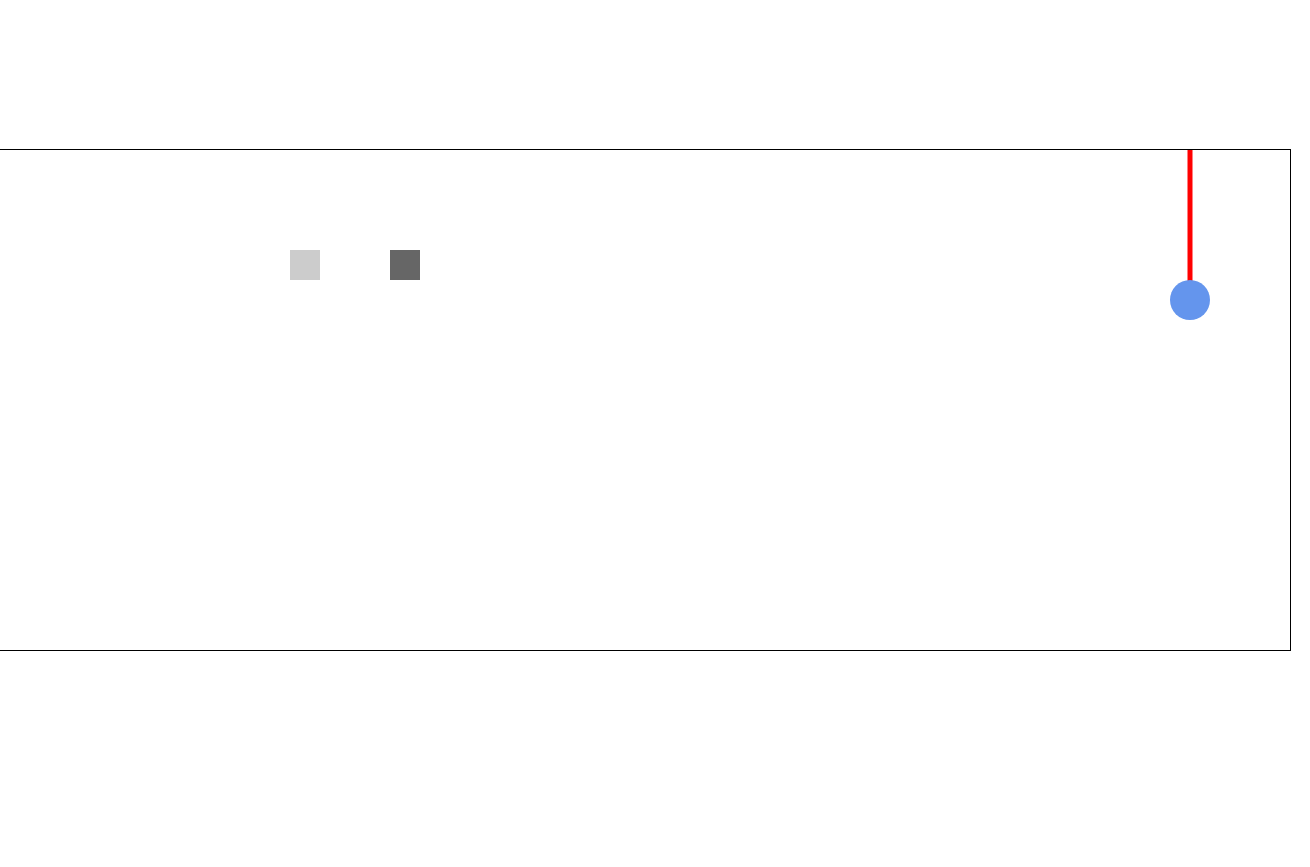
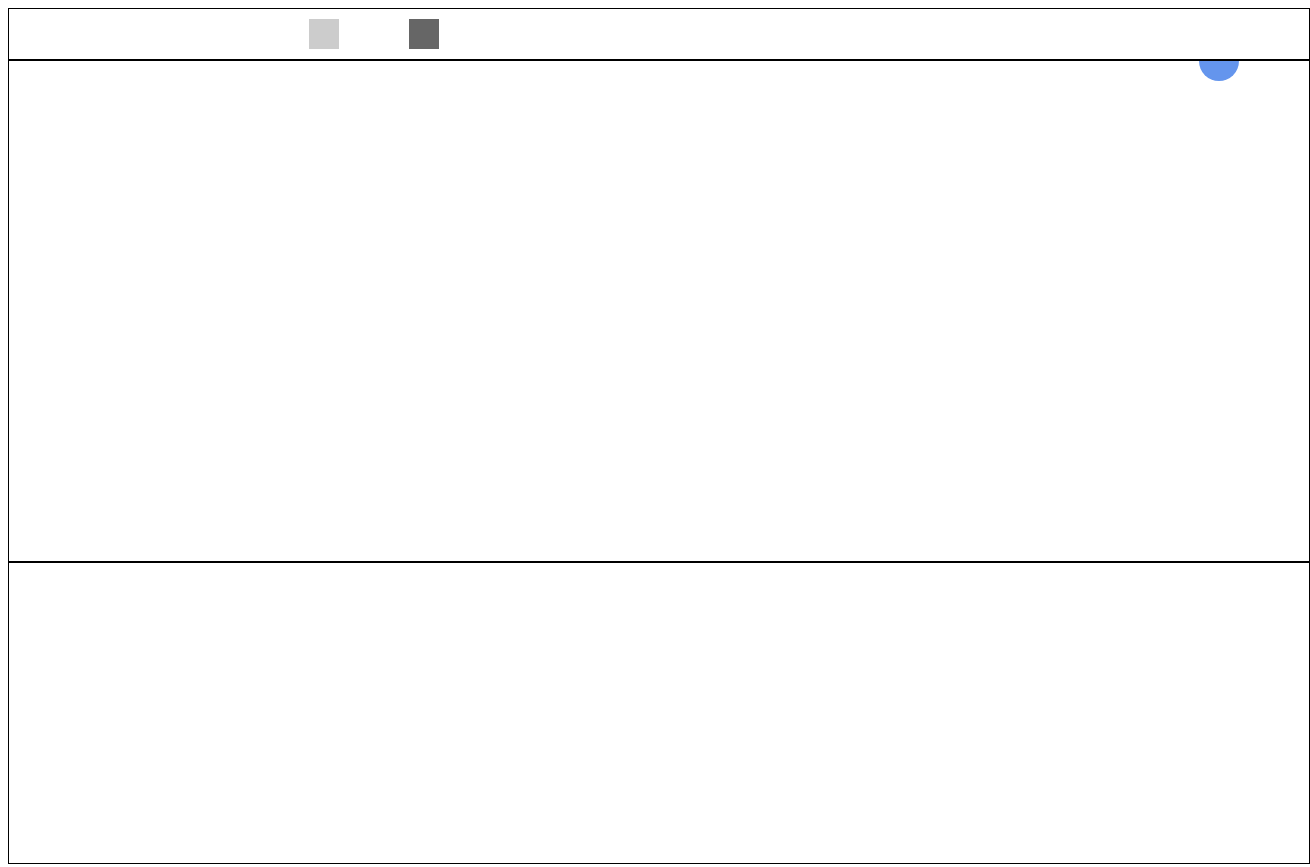
Before and after one commit to Sventenhaaf/portfolio2, a plain HTML site: page index.html in a window 1280 px wide. Shown: the whole page, 1310 px wide, since content can reach past the window. Before the commit the page ends 800 px from the top, so only its background shows below. Drawn offline with Linux system fonts and the light colour scheme.

Commit message:
now starting work on units

```diff
--- a/index.html
+++ b/index.html
@@ -15,7 +15,11 @@
   <a href="sliding.html">SLIDING</a> -->
   <!-- <div class="bubblesort"></div> -->
   <!-- <div class="quicksort"></div> -->
+
+  <div class="controlPanel"></div>
   <div class="motion"></div>
+  <div class="settings"></div>
+
   <!-- <div id="trig"></div> -->
   <script src="_/d3.min.js"></script>
   <!-- <script src="bubblesort.js"></script> -->
--- a/motion.js
+++ b/motion.js
@@ -1,52 +1,77 @@
+// Unit settings
+var excitation  = 1;    // excitation       [m]
+var mass        = 10;   // mass             [kg]
+
 // System Settings
-var stiffness   = 0.02; // spring stiffness
-var damping     = 0.02; // system damping
-var mass        = 10;   // mass of ball
+var stiffness   = 0.0040;   // spring stiffness [kg/s^2]
+var damping     = 0;    // system damping   [kg/s]
 
 // Representation settings
 var totalWidth  = 1300; // total width of screen
-var totalHeight = 500;  // total height of screen
+var ctrlHeight  = 50;   // total height of control panel
+var mtnHeight   = 500;  // total height of motion simulation screen
+var stgHeight   = 300;  // total height of settings screen
+var margin      = {top: 20, right: 20, bottom: 20, left: 20}; // setting screen
+    width       = totalWidth - margin.left - margin.right,
+    height      = mtnHeight - margin.top - margin.bottom;
 var timeStep    = 20;   // time step between each calculation
-var offsetX     = 60;   // distance system is from right edge
-var offsetY     = 150;  // distance system is from ceiling
-var ntrHeight   = 250;  // height at which spring force is 0
+var offsetX     = 50;   // distance system is from right edge
+var offsetY     = 0;  // distance system is from ceiling
+var ntrHeight   = 150;  // height at which spring force is 0
 var t           = 0;    // initial setting of time variable t
 var data        = [];   // initial setting of data array to represent line graph
 var timeScale   = 10;   // scale with which time is projected to x direction
-var margin = {top: 20, right: 20, bottom: 20, left: 20}, // setting screen
-    width = totalWidth - margin.left - margin.right,
-    height = totalHeight - margin.top - margin.bottom;
+
 
 // Boundary conditions
 var velocity  = 0;
 // var startPosition = 1;
 
+var svg = d3.select(".motion").append("svg")
+  .attr("width", totalWidth)
+  .attr("height", mtnHeight)
+  .style({
+    "display"         : "block",
+    "margin"          : "auto",
+    "align-items"     : "center",
+    "justify-content" : "center",
+    "border"          : "1px solid black"
+  })
 
+var controlPanel = d3.select(".controlPanel").append("svg")
+  .attr("width", totalWidth)
+  .attr("height", ctrlHeight)
+  .style({
+    "display"         : "block",
+    "margin"          : "auto",
+    "align-items"     : "center",
+    "justify-content" : "center",
+    "border"          : "1px solid black"
+  })
 
+  var settings = d3.select(".settings").append("svg")
+    .attr("width", totalWidth)
+    .attr("height", stgHeight)
+    .style({
+      "display"         : "block",
+      "margin"          : "auto",
+      "align-items"     : "center",
+      "justify-content" : "center",
+      "border"          : "1px solid black"
+    })
 
-var svg = d3.select(".motion").append("svg")
-  .attr("width", width + margin.left + margin.right)
-  .attr("height", height + margin.top + margin.bottom)
-  // .append("g")
-  // .attr("transform", "translate(" + margin.left + "," + margin.top + ")")
-  .style("display", "flex")
-  .style("align-items", "center")
-  .style("justify-content", "center")
-
-// var controlPanel = d3.select(.motion).append("svg")
-
-var startSquare = svg
+var startSquare = controlPanel
   .append("rect")
   .attr("x", 300)
-  .attr("y", 100)
+  .attr("y", 10)
   .attr("height", 30)
   .attr("width", 30)
   .attr("onclick", "startAnimation()")
   .style("fill", "#ccc")
 
-var stopSquare = svg.append("rect")
+var stopSquare = controlPanel.append("rect")
   .attr("x", 400)
-  .attr("y", 100)
+  .attr("y", 10)
   .attr("height", 30)
   .attr("width", 30)
   .attr("onclick", "stopAnimation()")
@@ -58,7 +83,7 @@ var spring = svg.append("line")
   .attr("y1", 0)
   .attr("x2", width - offsetX)
   .attr("y2", offsetY)
-  .attr("stroke-width", 5)
+  .attr("stroke-width", 2)
   .attr("stroke", "rgb(255, 0, 0)")
   .attr("id", "spring")
 
@@ -81,7 +106,7 @@ var lineGraph = svg.append("path")
   .attr("stroke", "blue")
   .attr("stroke-width", 2)
   .attr("fill", "none")
-  .style("stroke-dasharray", "5, 5")
+  // .style("stroke-dasharray", "5, 15")
 
 
 // - - OTHER CODE - -
@@ -106,8 +131,8 @@ function setNewY() {
   var y = parseFloat(document.getElementById("ball").getAttribute("cy"));
   y += velocity;
   velocity -= damping * velocity;
-  console.log(velocity)
   velocity -= stiffness * (y - ntrHeight - offsetX);
+  console.log(y);
   return y;
 }
 
@@ -160,3 +185,4 @@ function animate() {
 // external (resonating) force
 // SI Units
 // axis and scales
+// pop-up saying: Looks like your system reached steady-state. Do you want to continue?
--- a/style.css
+++ b/style.css
@@ -1,11 +1,8 @@
-.motion {
-  position: fixed;
-  top: 50%;
-  left: 50%;
-  /* bring your own prefixes */
-  transform: translate(-50%, -50%);
-  border: 1px solid black;
+div {
+  position: relative;
+  /*border: 1px solid black;*/
 }
+div div { position: absolute; top: 0; left: 0; }
 
 .enter {
   fill: cornflowerblue;
```
